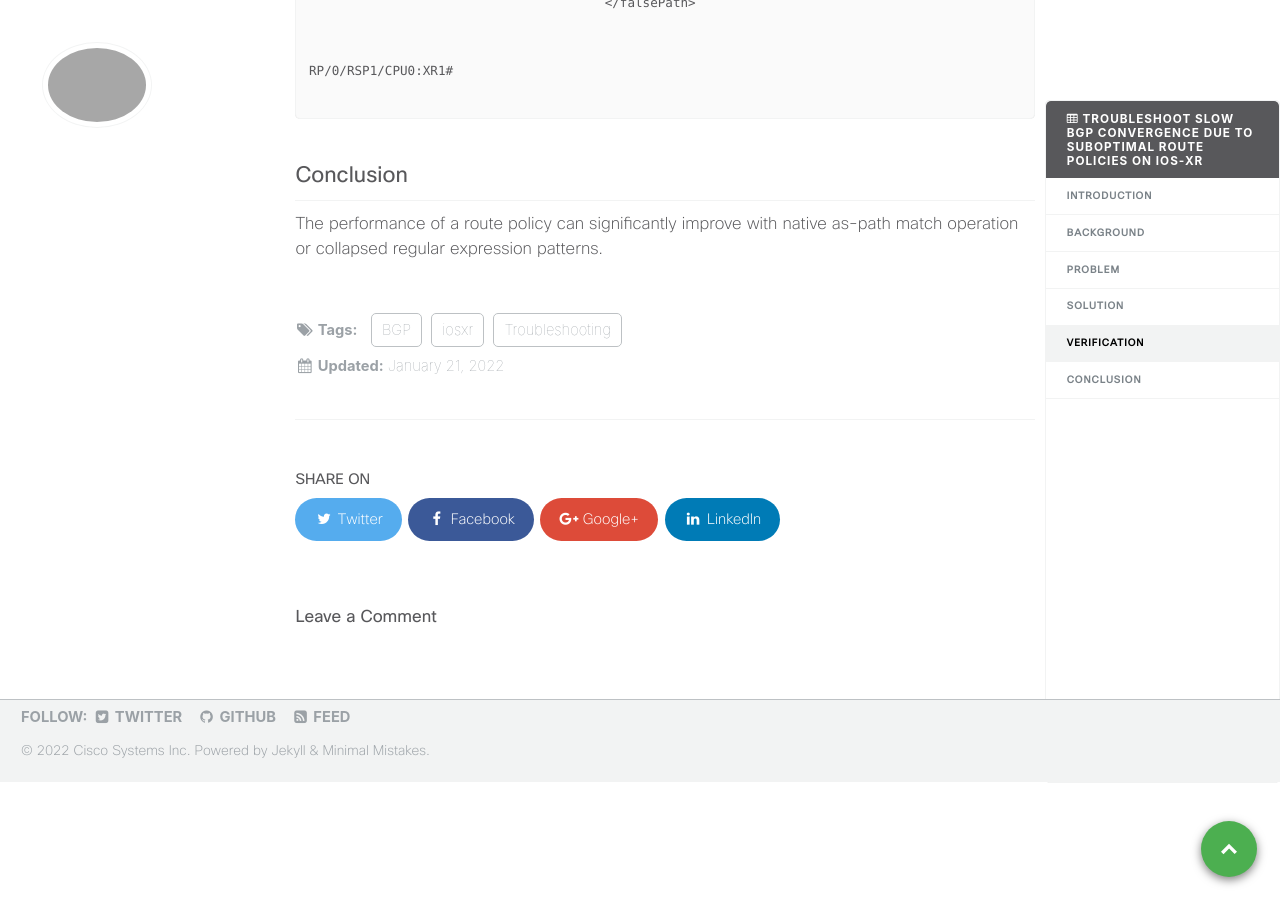
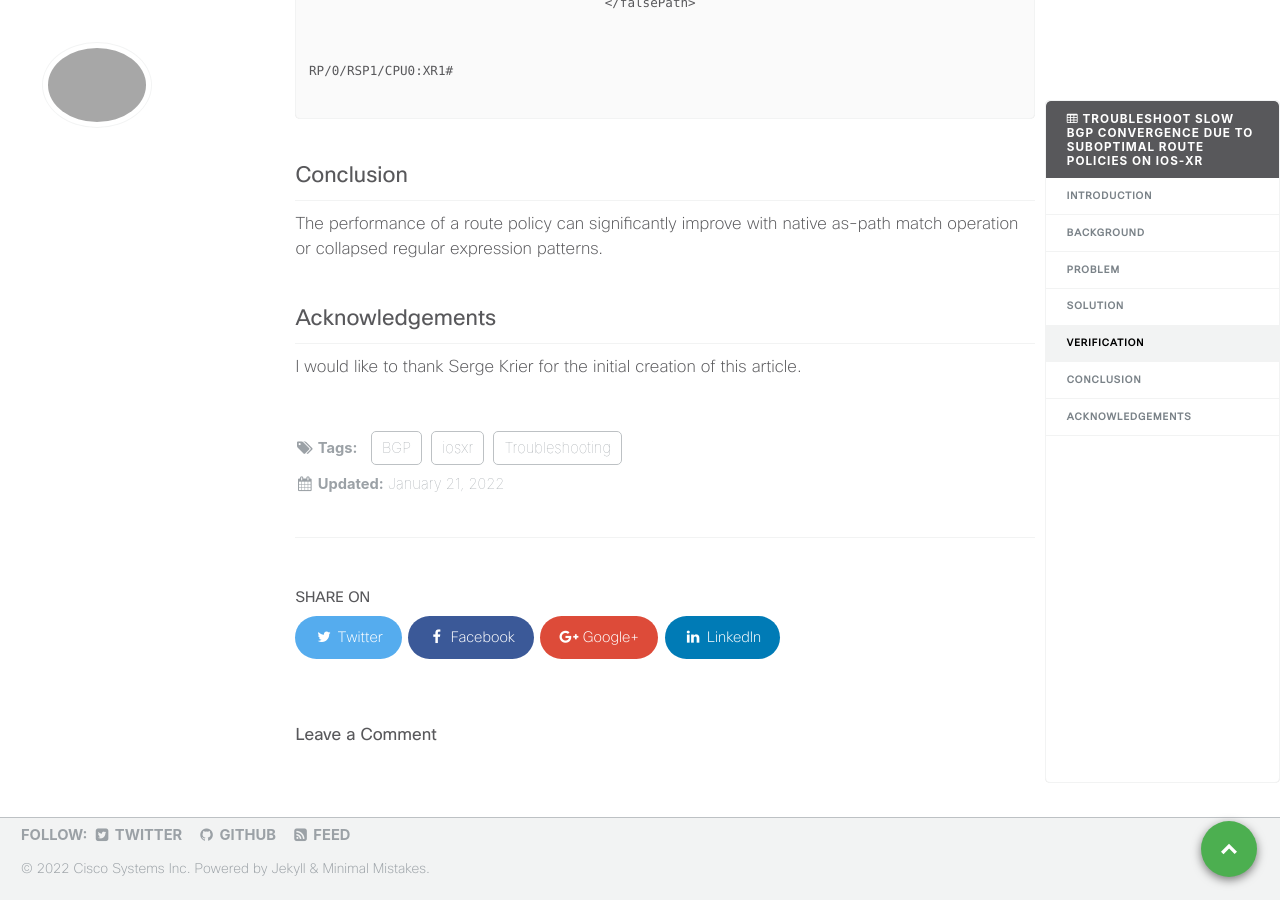
Before and after one commit to xrdocs/asr9k, a Jekyll site: the page built from _tutorials/troubleshoot-slow-bgp-convergence-due-to-rpl.md, in a window 1280 px wide and 900 px high, scrolled down 12753 px. Built offline with Jekyll 4.4.1, drawn with Linux system fonts in a browser that asks for light colours; comment, search, counter and statistics services are not loaded.

Commit message:
Update troubleshoot-slow-bgp-convergence-due-to-rpl.md

```diff
--- a/_tutorials/troubleshoot-slow-bgp-convergence-due-to-rpl.md
+++ b/_tutorials/troubleshoot-slow-bgp-convergence-due-to-rpl.md
@@ -579,3 +579,7 @@ RP/0/RSP1/CPU0:XR1#
 # Conclusion
 
 The performance of a route policy can significantly improve with native as-path match operation or collapsed regular expression patterns.
+
+# Acknowledgements
+
+I would like to thank Serge Krier for the initial creation of this article.
```
